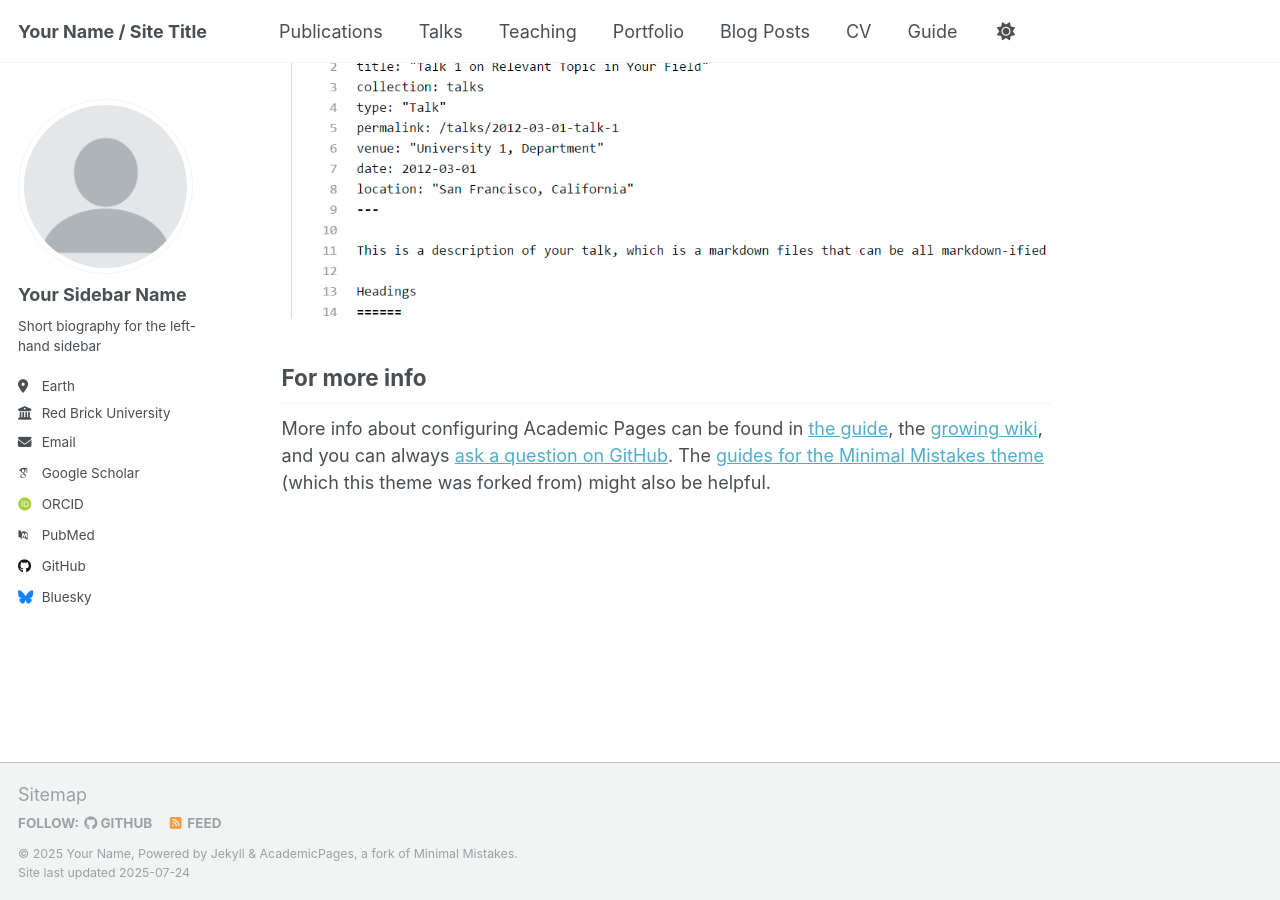
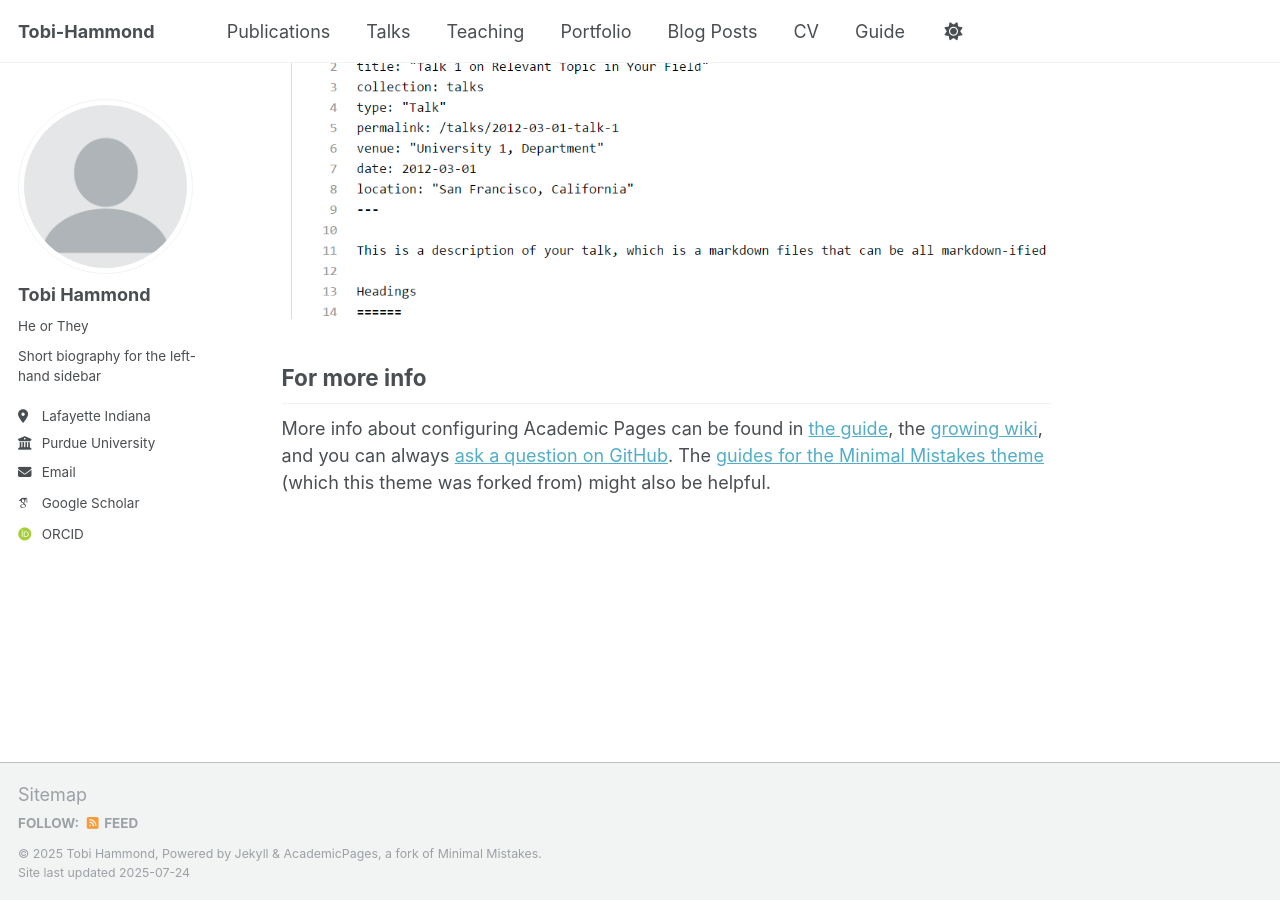
Before and after one commit to tobihammond/tobihammond.github.io, a Jekyll site: the page built from _pages/about.md, in a window 1280 px wide and 900 px high, scrolled down 2880 px. Built offline with Jekyll 4.4.1, drawn with Linux system fonts in a browser that asks for light colours; some web fonts are replaced; a script that is not in the unit is left out.

Commit message:
Update _config.yml

```diff
--- a/_config.yml
+++ b/_config.yml
@@ -9,13 +9,13 @@
 # Basic Site Settings
 locale                   : "en-US"
 site_theme               : "default"
-title                    : "Your Name / Site Title"
+title                    : "Tobi-Hammond"
 title_separator          : "-"
-name                     : &name "Your Name"
+name                     : &name "Tobi Hammond"
 description              : &description "personal description"
-url                      : https://academicpages.github.io # the base hostname & protocol for your site e.g. "https://[your GitHub username].github.io" or if you already have some other page hosted on Github then use "https://[your GitHub username].github.io/[Your Repo Name]"
+url                      : https://tobihammond.github.io # the base hostname & protocol for your site e.g. "https://[your GitHub username].github.io" or if you already have some other page hosted on Github then use "https://[your GitHub username].github.io/[Your Repo Name]"
 baseurl                  : "" # the subpath of your site, e.g. "/blog"
-repository               : "academicpages/academicpages.github.io"
+repository               : "tobihammond/tobihammond.github.io"
 
 # Site Author - The following control what appear as part of the author content on the side bar.
 #               If a field is blank the icon and link will not appear, otherwise it will be shown.
@@ -23,22 +23,22 @@ repository               : "academicpages/academicpages.github.io"
 author:
   # Biographic information
   avatar           : "profile.png"
-  name             : "Your Sidebar Name"
-  pronouns         : # example: "she/her"
+  name             : "Tobi Hammond"
+  pronouns         : "He or They"
   bio              : "Short biography for the left-hand sidebar"
-  location         : "Earth"
-  employer         : "Red Brick University"
+  location         : "Lafayette Indiana"
+  employer         : "Purdue University"
   uri              : # URL
-  email            : "none@example.org"
+  email            : "tobih12@purdue.edu"
 
   # Academic websites
   academia         : # URL
   arxiv            : # URL - Update with the correct link to your profile
-  googlescholar    : "https://scholar.google.com/citations?user=PS_CX0AAAAAJ"
+  googlescholar    : "https://scholar.google.com/citations?user=zDNjnwEAAAAJ&hl=en&oi=ao"
   impactstory      : # URL
-  orcid            : "http://orcid.org/yourorcidurl"
+  orcid            : "https://orcid.org/0009-0002-5756-9778"
   semantic         : # URL
-  pubmed           : "https://www.ncbi.nlm.nih.gov/pubmed/?term=john+snow"
+  pubmed           : #URL "https://www.ncbi.nlm.nih.gov/pubmed/?term=john+snow"
   researchgate     : # URL
   scopus           : # URL
 
@@ -46,13 +46,13 @@ author:
   bitbucket        : # Username - Update with your username on the site
   codepen          : # Username
   dribbble         : # Username
-  github           : "academicpages"
+  github           : #"academicpages"
   kaggle           : # Username
   stackoverflow    : # User number or user number and name (i.e., use "1" or "1/jeff-atwood")
 
   # Social media
   artstation       : # Username
-  bluesky          : "bsky.app" # Replace this with you Bluesky username
+  bluesky          : #"bsky.app" # Replace this with you Bluesky username
   facebook         : # Username
   flickr           : # Username
   foursquare       : # Username
```
